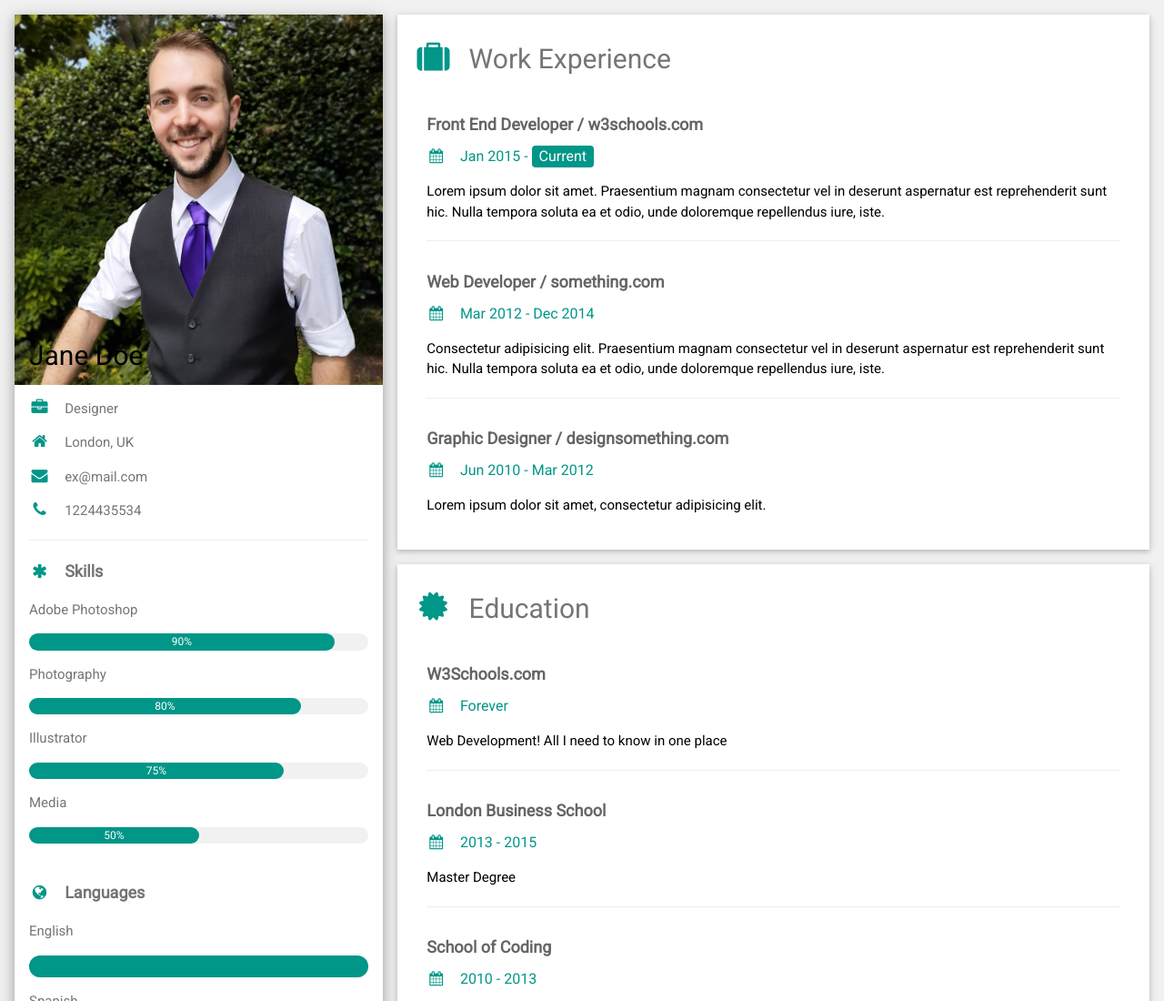
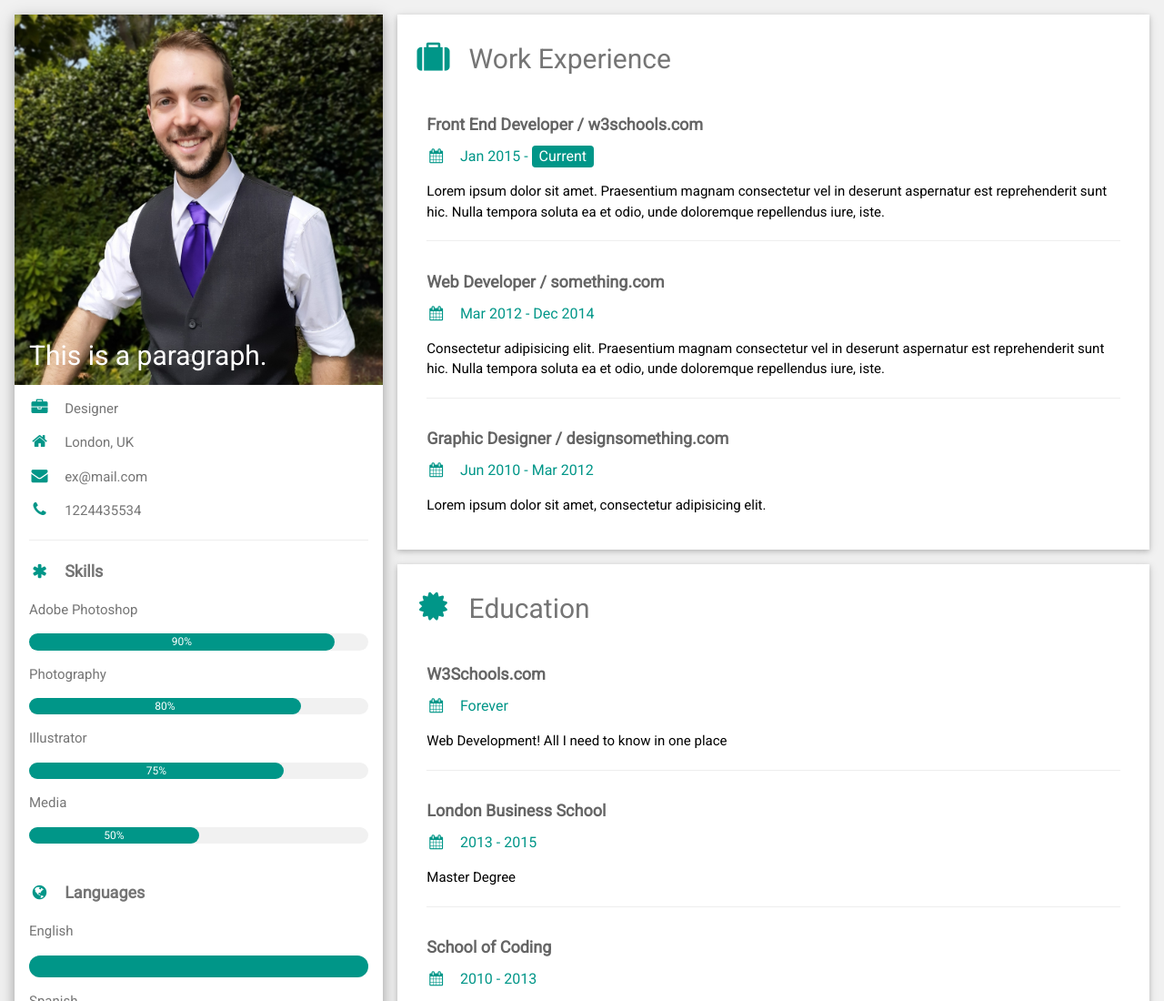
Before and after one commit to AceTylerCholine/acetylercholine_website, a plain HTML site: page index.html in a window 1280 px wide. Shown: the top 1100 px of the page at 91% size. Drawn offline with nearby package versions, Linux system fonts and the light colour scheme.

Commit message:
Update index.html

```diff
--- a/index.html
+++ b/index.html
@@ -24,7 +24,7 @@ html,body,h1,h2,h3,h4,h5,h6 {font-family: "Roboto", sans-serif}
         <div class="w3-display-container">
           <img src="/images/Tyler.png" style="width:100%" alt="Avatar">
           <div class="w3-display-bottomleft w3-container w3-text-black">
-            <h2>Jane Doe</h2>
+			<h2 style="color:white">This is a paragraph.</h2>
           </div>
         </div>
         <div class="w3-container">
```
